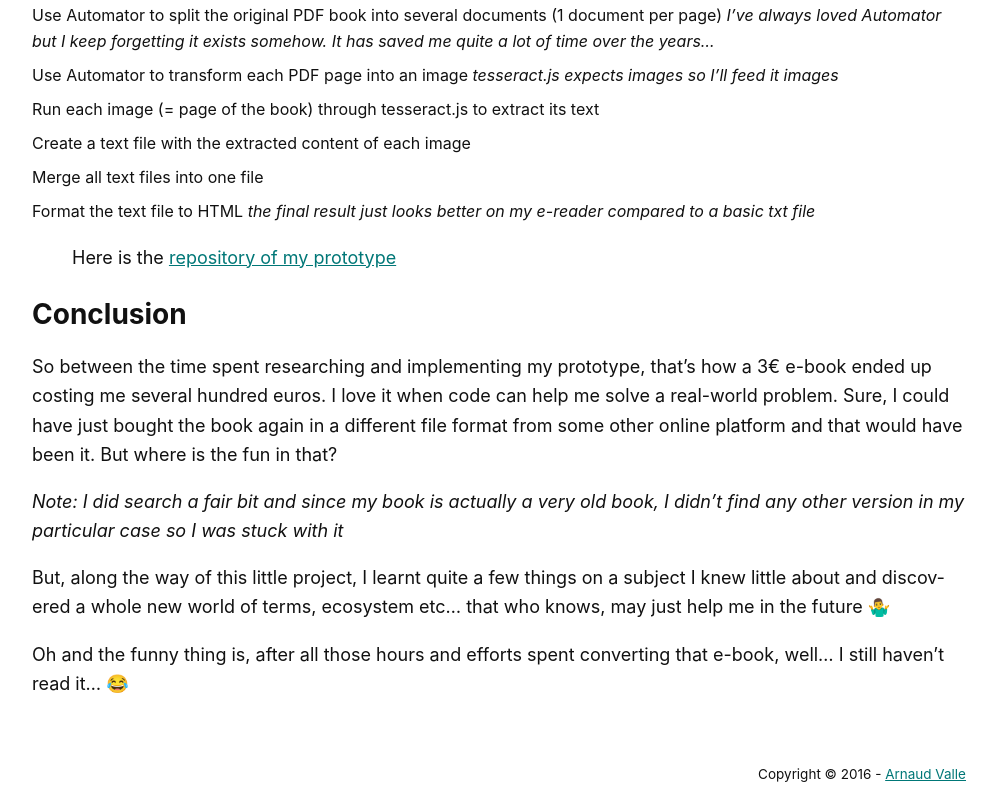
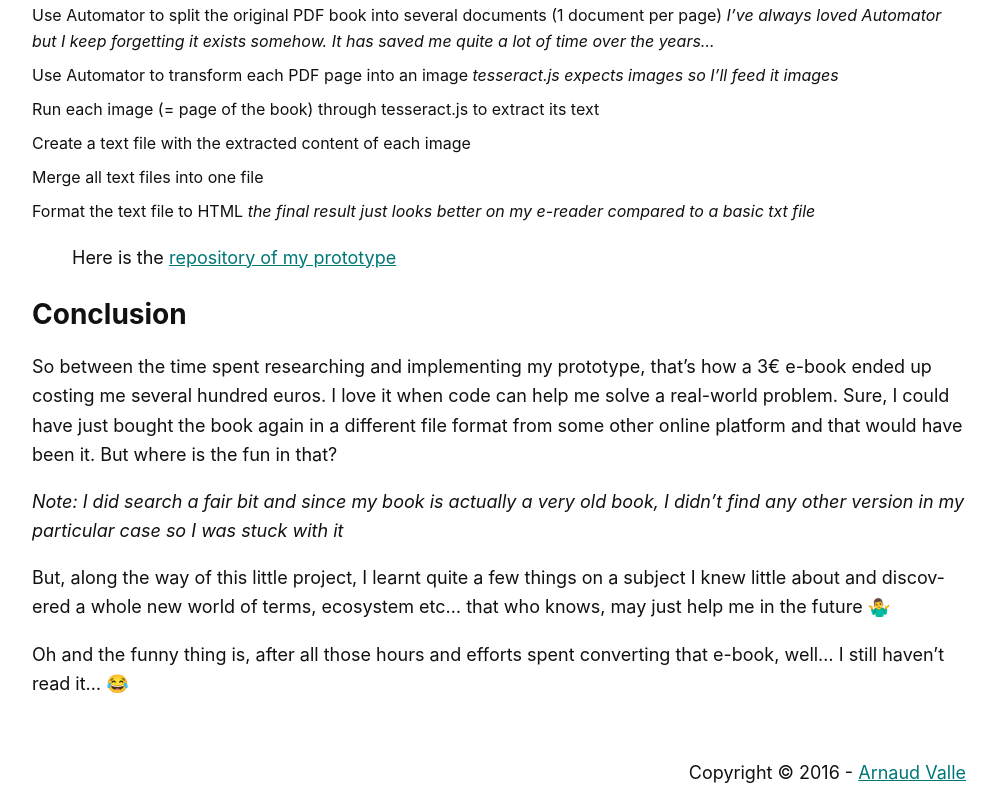
Before and after one commit to arnaudvalle/arnaudvalle.github.io, a website: page blog/how-a-three-euro-book-ended-up-costing-me-several-hundred-euros/index.html in a window 1280 px wide. Shown: the part 2387-3192 px from the top of the page, without its empty margins (266-1263 px from the left). Drawn offline with Linux system fonts and the light colour scheme.

Commit message:
fix: remove small footer text

```diff
--- a/blog/how-a-three-euro-book-ended-up-costing-me-several-hundred-euros/index.html
+++ b/blog/how-a-three-euro-book-ended-up-costing-me-several-hundred-euros/index.html
@@ -110,7 +110,7 @@
 
         <footer class="footer col" role="contentinfo">
             <p>
-                <small>Copyright &copy; 2016 - <a href="https://arnaudvalle.com/">Arnaud Valle</a></small>
+                Copyright &copy; 2016 - <a href="https://arnaudvalle.com/">Arnaud Valle</a>
             </p>
         </footer>
 
```
Also changed, not shown: index.html (+1 -1 lines), projects/btg/index.html (+1 -1 lines), projects/buzzmove/index.html (+1 -1 lines), projects/geo/index.html (+1 -1 lines), projects/hyphen/index.html (+1 -1 lines), projects/icmm/index.html (+1 -1 lines), projects/imperial-hotels/index.html (+1 -1 lines), projects/lighting-revolution/index.html (+1 -1 lines), projects/vvoosh/index.html (+1 -1 lines).
